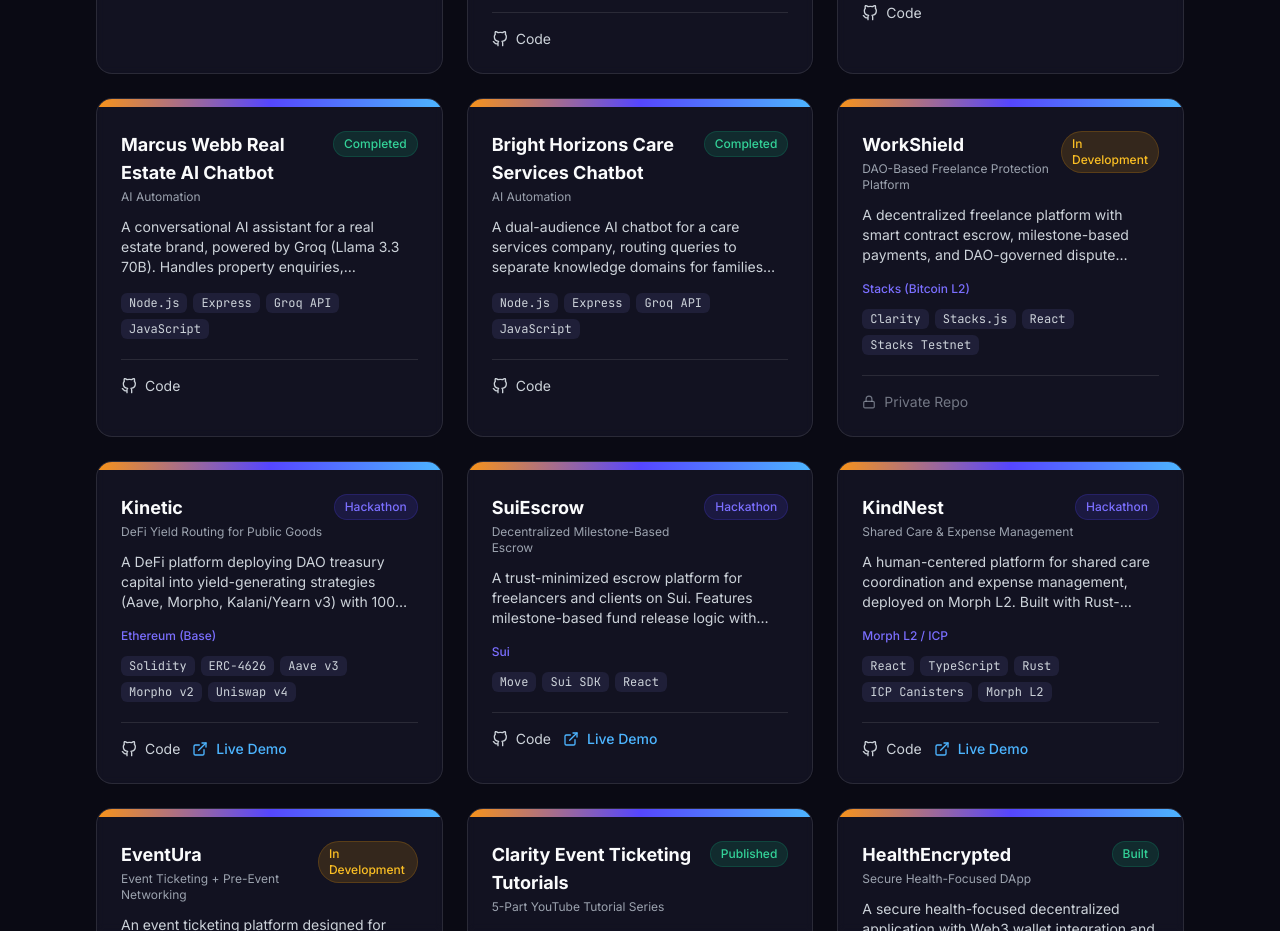
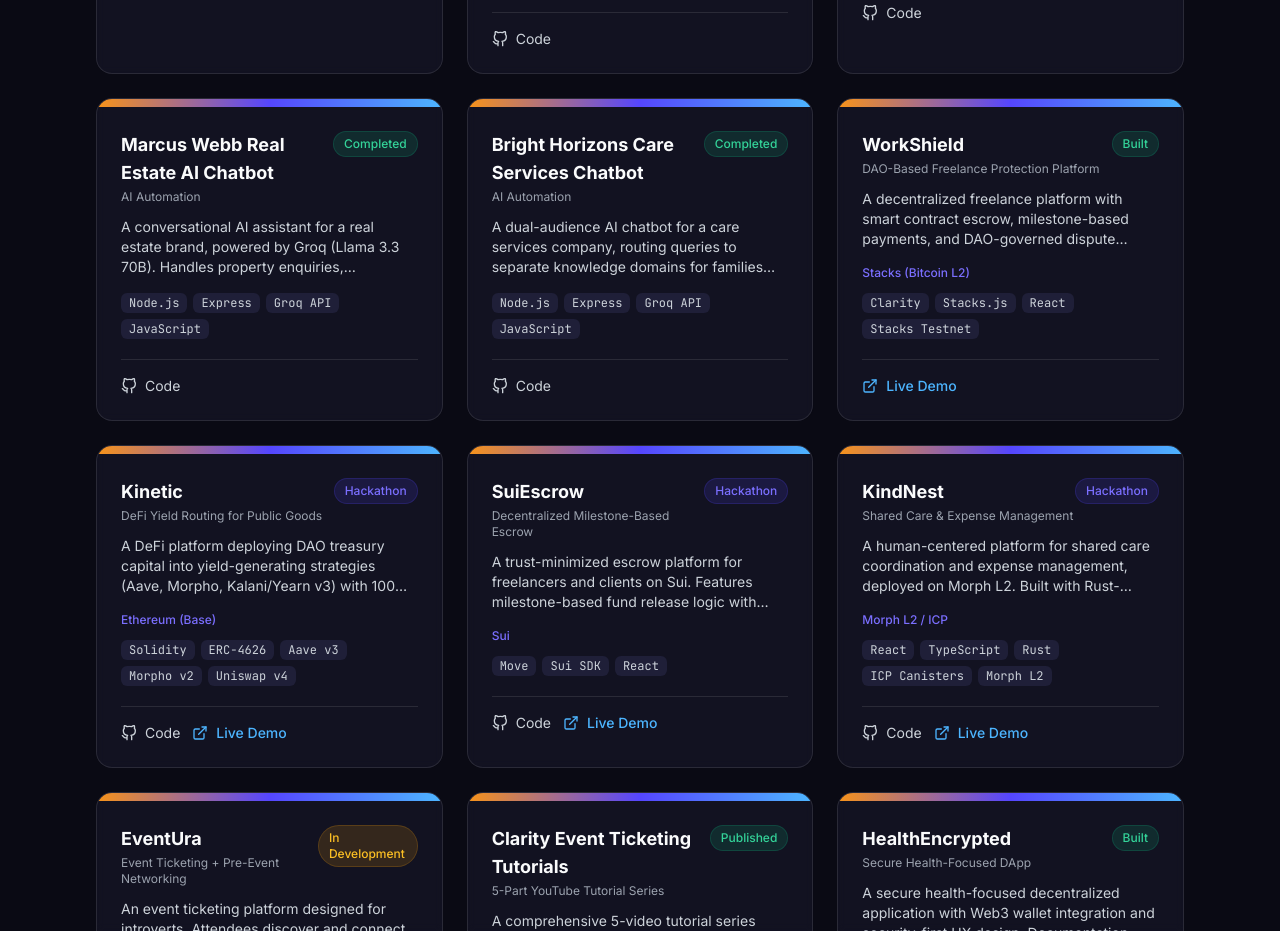
Before and after one commit to thecodedcoder/agedevs, a React (Vite) app: page / in a window 1280 px wide. Shown: the part 5900-6831 px from the top of the page. Built offline with nearby package versions, Linux system fonts and the light colour scheme.

Commit message:
Update WorkShield status to Built, add live demo link

```diff
--- a/src/data/projects.js
+++ b/src/data/projects.js
@@ -69,12 +69,11 @@
     title: 'WorkShield',
     type: 'DAO-Based Freelance Protection Platform',
     blockchain: 'Stacks (Bitcoin L2)',
-    status: 'In Development',
+    status: 'Built',
     description: 'A decentralized freelance platform with smart contract escrow, milestone-based payments, and DAO-governed dispute resolution. Features DAO member creation, contract management, milestone tracking, escrow fund management, and role-based access control.',
     techStack: ['Clarity', 'Stacks.js', 'React', 'Stacks Testnet'],
     github: '',
-    demo: '',
-    privateRepo: true,
+    demo: 'https://workshield.vercel.app/',
     ecosystem: 'stacks',
     achievement: 'Built and tested with 7+ simultaneous browser sessions simulating different user roles (clients, freelancers, DAO committee members, voters).',
   },
```
